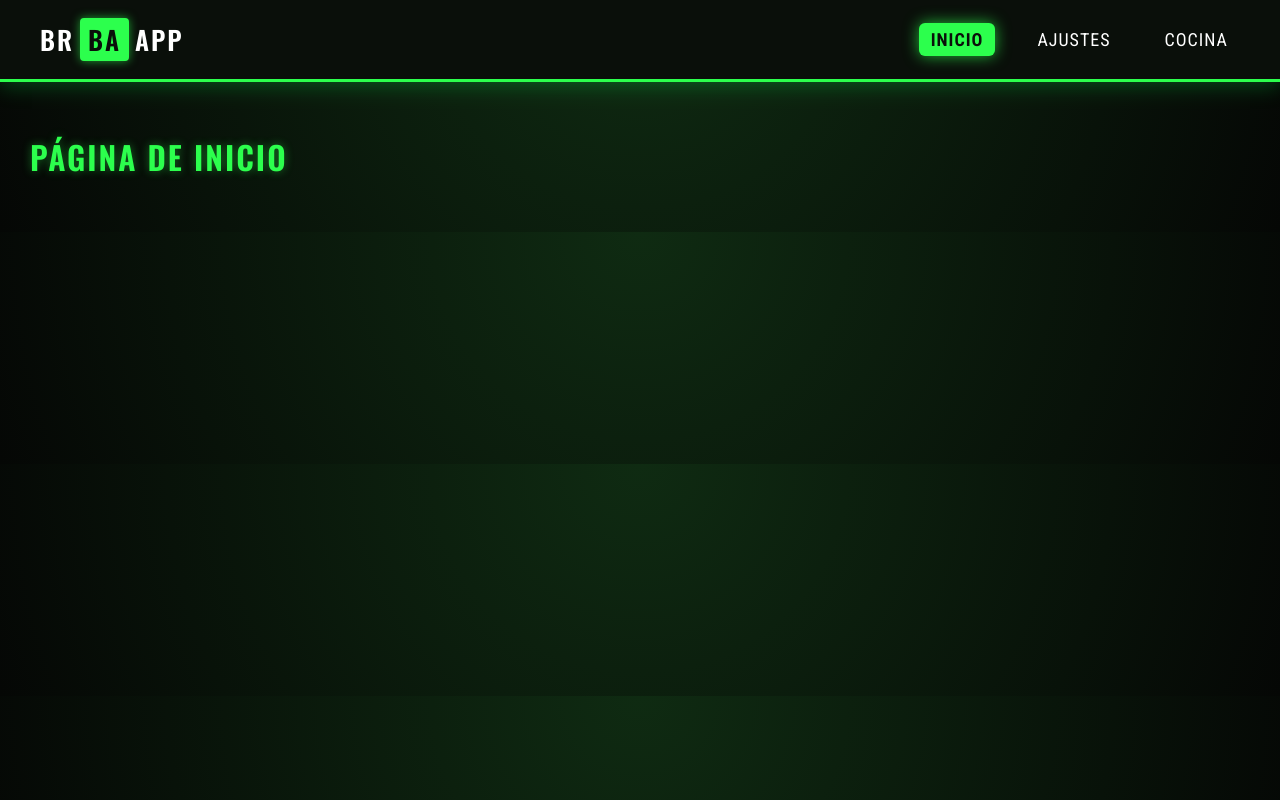
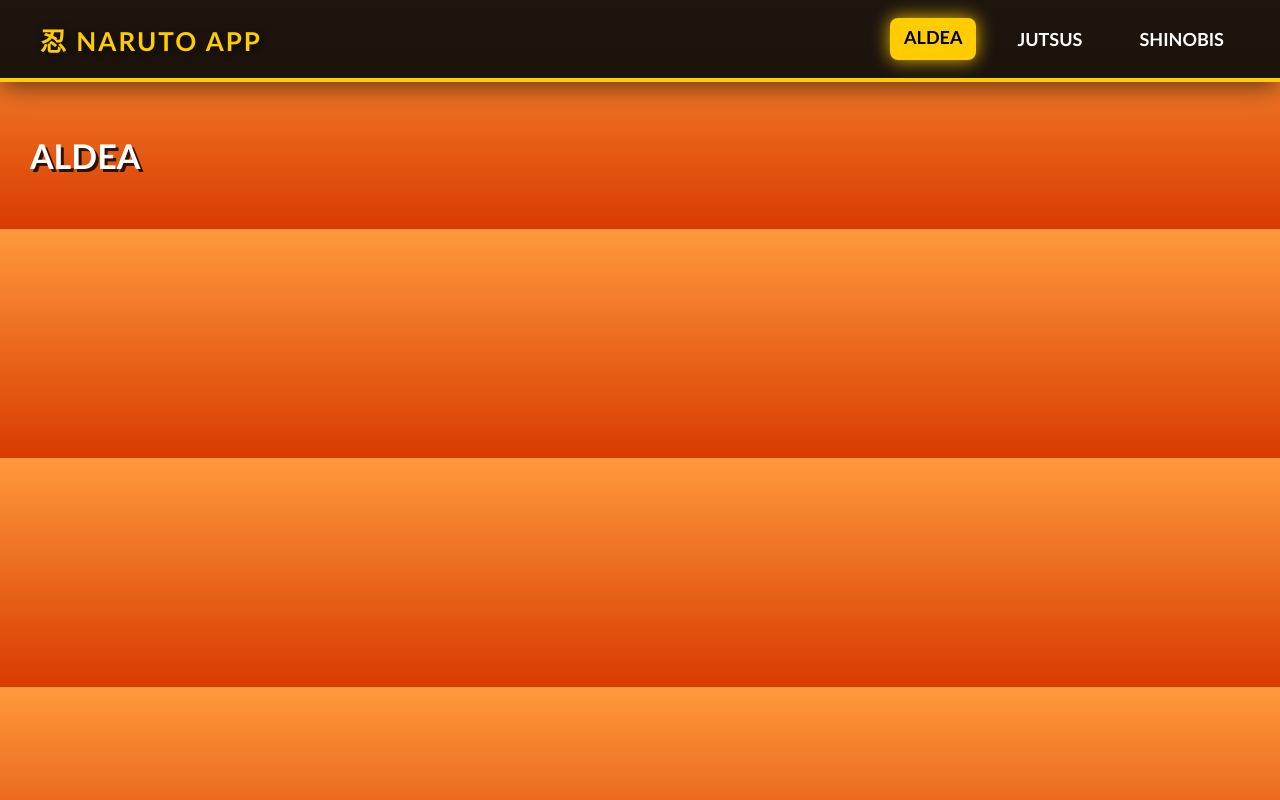
Before and after one commit to Matias-RamirezT/ReactNativeGroup, a React (Vite) app: page / in a window 1280 px wide. Built offline with nearby package versions, Linux system fonts and the light colour scheme.

Commit message:
Cambios y añadidos visuales para creacion de menus

```diff
--- a/package.json
+++ b/package.json
@@ -12,7 +12,8 @@
   "dependencies": {
     "react": "^19.2.4",
     "react-dom": "^19.2.4",
-    "react-router": "^7.14.0"
+    "react-router": "^7.14.0",
+    "react-router-dom": "^7.14.0"
   },
   "devDependencies": {
     "@eslint/js": "^9.39.4",
--- a/src/App.css
+++ b/src/App.css
@@ -1,101 +1,101 @@
-/* Breaking Bad Theme */
+/* Naruto Theme */
 
 body {
   margin: 0;
   padding: 0;
-  background: radial-gradient(circle at top, #0f2b12, #050705);
+  background: linear-gradient(to bottom, #ff9a3c, #d83a00);
   color: white;
-  font-family: "Roboto Condensed", sans-serif;
+  font-family: "Trebuchet MS", sans-serif;
 }
 
 /* Navbar */
-.bb-navbar {
+.naruto-navbar {
   display: flex;
   justify-content: space-between;
   align-items: center;
 
   padding: 18px 40px;
-  background-color: #0a0f0a;
+  background: rgba(10, 10, 10, 0.92);
 
-  border-bottom: 3px solid #2cff4d;
-  box-shadow: 0px 4px 20px rgba(0, 255, 80, 0.25);
+  border-bottom: 4px solid #ffcc00;
+  box-shadow: 0px 4px 25px rgba(0, 0, 0, 0.6);
 }
 
 /* Logo */
-.bb-logo {
-  font-family: "Oswald", sans-serif;
+.naruto-logo {
   font-size: 26px;
-  font-weight: 600;
+  font-weight: bold;
   letter-spacing: 2px;
   text-transform: uppercase;
   margin: 0;
-  display: flex;
-  align-items: center;
-  gap: 6px;
-  color: white;
+  color: #ffcc00;
+  text-shadow: 2px 2px 8px rgba(0, 0, 0, 0.7);
 }
 
-.bb-logo-box {
-  background-color: #2cff4d;
-  color: #0a0f0a;
-  padding: 2px 8px;
-  border-radius: 4px;
-  font-weight: 700;
-  box-shadow: 0px 0px 10px rgba(44, 255, 77, 0.6);
+/* Links container */
+.naruto-links {
+  display: flex;
+  gap: 25px;
 }
 
 /* Links */
-.bb-links {
-  display: flex;
-  gap: 30px;
-}
-
-.bb-link {
+.naruto-link {
   text-decoration: none;
   color: white;
   font-size: 18px;
-  letter-spacing: 1px;
+  font-weight: 600;
   text-transform: uppercase;
 
-  padding: 6px 12px;
-  border-radius: 6px;
+  padding: 8px 14px;
+  border-radius: 8px;
 
+  border: 2px solid transparent;
   transition: 0.3s;
 }
 
-.bb-link:hover {
-  color: #2cff4d;
-  text-shadow: 0px 0px 8px rgba(44, 255, 77, 0.6);
+.naruto-link:hover {
+  color: #ffcc00;
+  border: 2px solid #ffcc00;
+  box-shadow: 0px 0px 12px rgba(255, 204, 0, 0.6);
 }
 
-/* Active link */
-.bb-active {
+/* Active Link */
+.naruto-active {
   text-decoration: none;
-  color: #0a0f0a;
-  background-color: #2cff4d;
+  color: black;
+  background: #ffcc00;
 
   font-size: 18px;
-  font-weight: 700;
-  letter-spacing: 1px;
+  font-weight: 800;
   text-transform: uppercase;
 
-  padding: 6px 12px;
-  border-radius: 6px;
+  padding: 8px 14px;
+  border-radius: 8px;
 
-  box-shadow: 0px 0px 15px rgba(44, 255, 77, 0.7);
+  box-shadow: 0px 0px 18px rgba(255, 204, 0, 0.9);
   transition: 0.3s;
 }
 
-/* Content */
-.bb-content {
+/* Main content */
+.naruto-content {
   padding: 30px;
 }
 
-/* Headers */
+/* Titles */
 h1 {
-  font-family: "Oswald", sans-serif;
-  letter-spacing: 2px;
+  font-size: 34px;
+  font-weight: 900;
+  color: white;
   text-transform: uppercase;
-  color: #2cff4d;
-  text-shadow: 0px 0px 10px rgba(44, 255, 77, 0.4);
+  text-shadow: 3px 3px 0px rgba(0, 0, 0, 0.8);
 }
+
+/* Cards (para cuando consumas la API) */
+.card {
+  background: rgba(0, 0, 0, 0.75);
+  border: 2px solid #ffcc00;
+  padding: 20px;
+  border-radius: 12px;
+  margin-top: 15px;
+  box-shadow: 0px 0px 18px rgba(0, 0, 0, 0.6);
+}
--- a/src/App.tsx
+++ b/src/App.tsx
@@ -1,42 +1,46 @@
 import { Routes, Route, NavLink } from "react-router-dom";
-import Inicio from "./menu/Inicio";
-import Ajustes from "./menu/Ajustes";
-import Cocina from "./menu/Cocina";
+import Inicio from "./menu/Aldea";
+import Ajustes from "./menu/Jutsus";
+import Cocina from "./menu/Shinobis";
 import "./App.css";
 
 export default function App() {
   return (
     <>
-      <nav className="bb-navbar">
-        <h2 className="bb-logo">
-          Br<span className="bb-logo-box">Ba</span> App
-        </h2>
+      <nav className="naruto-navbar">
+        <h2 className="naruto-logo">忍 Naruto App</h2>
 
-        <div className="bb-links">
+        <div className="naruto-links">
           <NavLink
             to="/"
-            className={({ isActive }) => (isActive ? "bb-active" : "bb-link")}
+            className={({ isActive }) =>
+              isActive ? "naruto-active" : "naruto-link"
+            }
           >
-            Inicio
+            Aldea
           </NavLink>
 
           <NavLink
             to="/ajustes"
-            className={({ isActive }) => (isActive ? "bb-active" : "bb-link")}
+            className={({ isActive }) =>
+              isActive ? "naruto-active" : "naruto-link"
+            }
           >
-            Ajustes
+            Jutsus
           </NavLink>
 
           <NavLink
             to="/cocina"
-            className={({ isActive }) => (isActive ? "bb-active" : "bb-link")}
+            className={({ isActive }) =>
+              isActive ? "naruto-active" : "naruto-link"
+            }
           >
-            Cocina
+            Shinobis
           </NavLink>
         </div>
       </nav>
 
-      <main className="bb-content">
+      <main className="naruto-content">
         <Routes>
           <Route path="/" element={<Inicio />} />
           <Route path="/ajustes" element={<Ajustes />} />
--- a/src/menu/Ajustes.tsx
+++ /dev/null
@@ -1,3 +0,0 @@
-export default function Ajustes() {
-  return <h1>Página de Ajustes</h1>;
-}
--- /dev/null
+++ b/src/menu/Aldea.tsx
@@ -0,0 +1,3 @@
+export default function Aldea() {
+  return <h1>Aldea</h1>;
+}
--- a/src/menu/Cocina.tsx
+++ /dev/null
@@ -1,3 +0,0 @@
-export default function Cocina() {
-  return <h1>Página de Cocina</h1>;
-}
--- a/src/menu/Inicio.tsx
+++ /dev/null
@@ -1,3 +0,0 @@
-export default function Inicio() {
-  return <h1>Página de Inicio</h1>;
-}
--- /dev/null
+++ b/src/menu/Jutsus.tsx
@@ -0,0 +1,3 @@
+export default function Jutsus() {
+  return <h1>Jutsus</h1>;
+}
--- /dev/null
+++ b/src/menu/Shinobis.tsx
@@ -0,0 +1,3 @@
+export default function Shinobis() {
+  return <h1>Shinobis</h1>;
+}
```
Also changed, not shown: 1 other file (tests, documents, lock files or other folders).
